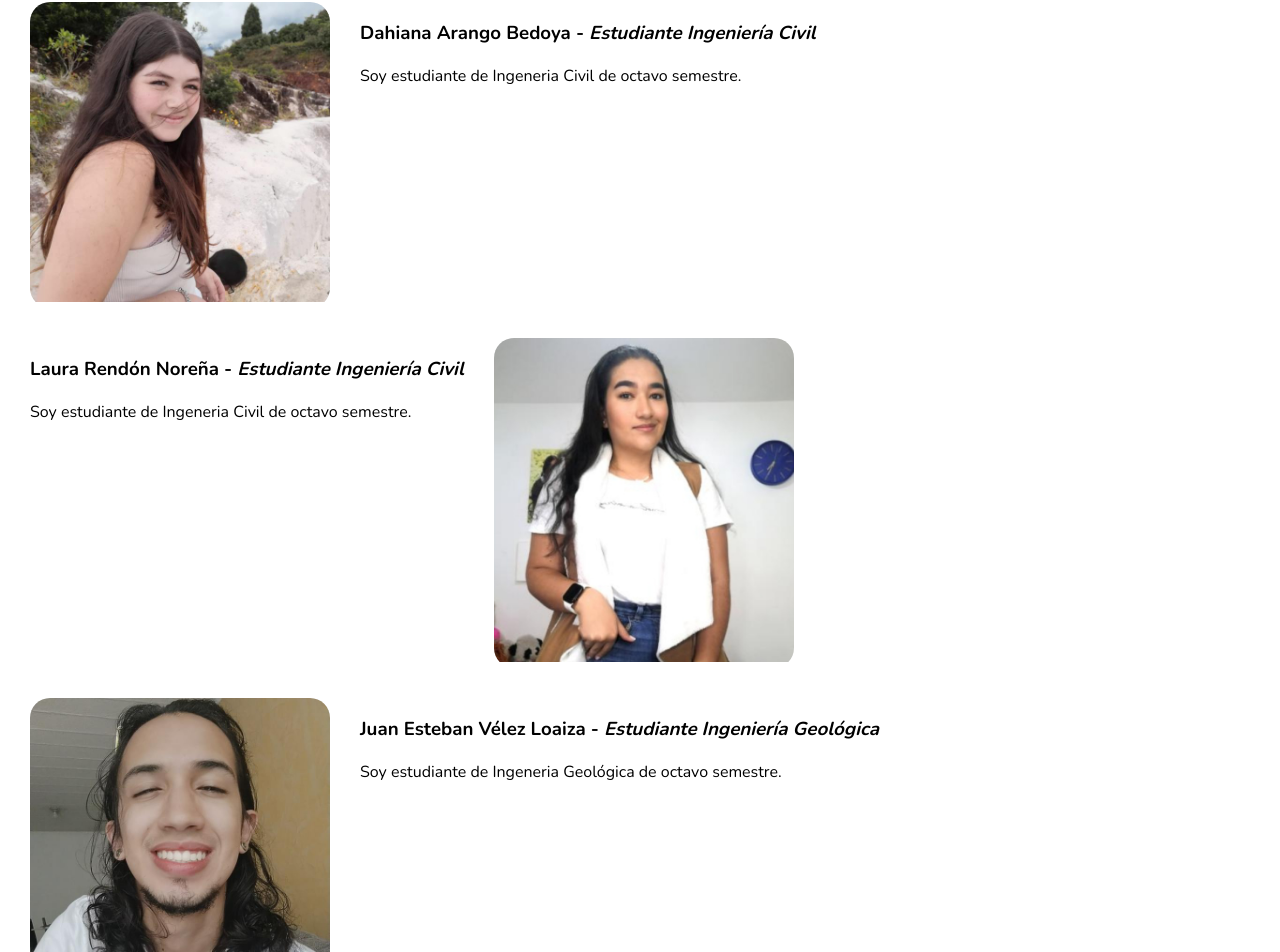
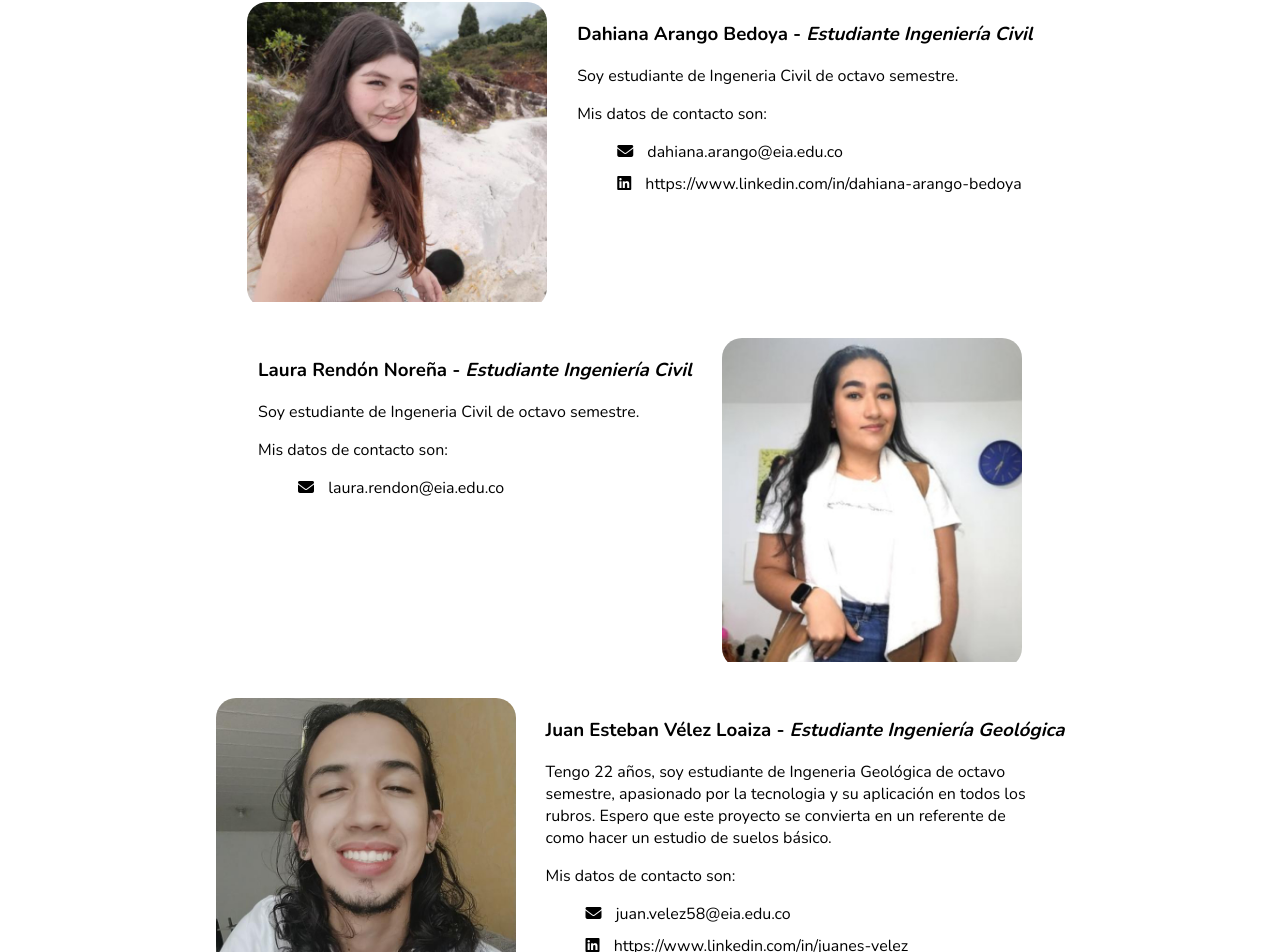
Before and after one commit to DemonQilin/suelos-trabajo, a React (Vite) app: page /#/nosotros in a window 1280 px wide. Shown: the part 201-1153 px from the top of the page. Built offline with nearby package versions, Linux system fonts and the light colour scheme.

Commit message:
Se completo el componente de Localización

```diff
--- a/index.html
+++ b/index.html
@@ -3,7 +3,7 @@
   <head>
     <meta charset="UTF-8" />
     <meta name="viewport" content="width=device-width, initial-scale=1.0" />
-    <title>Vite + React</title>
+    <title>Suelo Mina Monteblanco | Laguna Azul</title>
     <link rel="preconnect" href="https://fonts.googleapis.com">
     <link rel="preconnect" href="https://fonts.gstatic.com" crossorigin>
     <link href="https://fonts.googleapis.com/css2?family=Nunito:wght@400;500;600;700&display=swap" rel="stylesheet">
--- a/src/App.jsx
+++ b/src/App.jsx
@@ -3,6 +3,7 @@ import Header from './components/Header'
 import { Route, Routes } from 'react-router'
 import Home from './components/Home'
 import Nosotros from './components/Nosotros'
+import Localizacion from './components/Localizacion'
 
 function App() {
 
@@ -13,6 +14,7 @@ function App() {
         <Routes>
           <Route path='/' element={<Home/>}/>
           <Route path='/nosotros' element={<Nosotros />} />
+          <Route path='/localizacion' element={<Localizacion />} />
         </Routes>
       </main>
     </div>
--- /dev/null
+++ b/src/components/Localizacion.jsx
@@ -0,0 +1,37 @@
+import React from 'react'
+import '../styles/Localizacion.css'
+import locImg1 from '../assets/localizacion_1.jpg'
+
+const Localizacion = () => {
+    return (
+        <div className="Localizacion">
+            <h2 className="Localizacion_title">¿Dónde se tomó la muestra?</h2>
+            <div className="Localizacion_container">
+                <div className="Localizacion_img">
+                    <img src={locImg1} alt="Mina Monteblanco" />
+                </div>
+                <div className="Localizacion_main">
+                    <p className="Localizacion_paragraph"> La muestra para el presente análisis fue tomada en la Mina Monteblanco, ubicada en el municipio de La Unión que se localiza, en el oriente del departamento de Antioquia, a los 75˚ 24' 54'' de latitud norte y a los 5˚ 58' 38'' de longitud al oeste del meridiano de Greenwich. Su extensión total es de 198 kilómetros cuadrados, de los cuales, 62 Km2 corresponden al área urbana y 136 Km2 al área rural, teniendo así un gran alcance para la producción agrícola al igual que la obtención de minerales como el caolín ya que, este se encuentra en las principales minas compuestas por barro blanco, arcilla y cenizas volcánicas.</p>
+                    <p className="Localizacion_paragraph">
+                        La Unión limita por el norte con los municipios de La Ceja y El Carmen de Viboral, por el este con El Carmen de Viboral, por el sur con los municipios de Sonsón y Abejorral y por el oeste con el municipio de La Ceja. El municipio de La Unión dista 57 km de la ciudad de Medellín, tiene su cabecera municipal a 2.500 msnm, posee una temperatura promedio de 13 ºC. Posee un corregimiento, Mesopotamia, y 26 veredas, entre ellas El Cardal, Minitas, Fátima, San Miguel Abajo, Piedras Teherán, Chalarca, Buena Vista, San Miguel Santa Cruz, Mazorcal, San Juan, La Almería, Las Acacias, La Madera, La Palmera, Chuscalito, Pantalio, El Guarango, Vallejuelito Peñas, Las Colmenas, La Cabaña, San Francisco, Las Teresas, La Divisa, Las Brisas, La Frontera, La Concha. Tiene comunicación por carretera con los municipios de La Ceja, Carmen de Viboral, Sonsón y Abejorral.
+                    </p>
+                </div>
+            </div>
+            <div className="Localizacion_ruta">
+                <h2 className="Localizacion_title">¿Cómo llegar?</h2>
+                <p className="Localizacion_paragraph">Como se puede apreciar en el mapa para llegar a la Unión desde Medellín se pueden tomar tres rutas, de acuerdo a los siguientes puntos de partida:</p>
+                <ul className="Localizacion_lis">
+                    <li className="Localizacion_item">Santa Helena - Túnel de Oriente</li>
+                    <li className="Localizacion_item">Avenida las Palmas</li>
+                    <li className="Localizacion_item">Autopista Medellín Bogota</li>
+                </ul>
+                <iframe src="https://www.google.com/maps/embed?pb=!1m28!1m12!1m3!1d205868.8287835983!2d-75.49279704602034!3d6.165265299379618!2m3!1f0!2f0!3f0!3m2!1i1024!2i768!4f13.1!4m13!3e0!4m5!1s0x8e4428dfb80fad05%3A0x42137cfcc7b53b56!2sMedell%C3%ADn%2C%20Antioquia!3m2!1d6.2476376!2d-75.5658153!4m5!1s0x8e4697bd412310af%3A0xaba3c33a4aeef32b!2sMinas%20de%20Caol%C3%ADn%20-%20La%20Uni%C3%B3n%2C%20Unnamed%20Road%2C%20La%20Uni%C3%B3n%2C%20Antioquia!3m2!1d5.9596453!2d-75.3654499!5e1!3m2!1ses!2sco!4v1659970029991!5m2!1ses!2sco" width="600" height="450" loading="lazy" referrerPolicy="no-referrer-when-downgrade"></iframe>
+                <p className="Localizacion_paragraph">En este caso, nosotros tomamos Las Palmas en dirección hacia el retiro, pasando por el peaje Las Palmas el cual tiene un costo de $9.700 pesos colombianos, y llegando a la glorieta La Fe. Allí tomamos dirección a Rionegro hasta llegar a la glorieta Don Diego y nos encaminamos hacia La Ceja. A la salida de este municipio llegamos a la rotonda Ceja-Unión que nos lleva hasta La Unión donde utilizamos como referencia el parque principal de la Unión para encontrar la mina. Cerca al restaurante el Edén se puede utilizar el medio de transporte mototaxi, el cual tiene un costo de $10.000 pesos colombianos, para llegar a la Mina Monteblanco.</p>
+                <p className="Localizacion_paragraph">Tomando esta opción se recorren aproximadamente 63.3 Km con un tiempo estimado de viaje de 1h 35min.</p>
+                <iframe src="https://www.google.com/maps/embed?pb=!1m28!1m12!1m3!1d15447.680963165578!2d-75.37024181256083!3d5.966226705138496!2m3!1f0!2f0!3f0!3m2!1i1024!2i768!4f13.1!4m13!3e0!4m5!1s0x8e469615a1d8a7bf%3A0x8f8157c78119e618!2sParque%20Principal%20De%20La%20Uni%C3%B3n%2C%20La%20Uni%C3%B3n%2C%20Antioquia!3m2!1d5.9737393!2d-75.3613246!4m5!1s0x8e4697bd412310af%3A0xaba3c33a4aeef32b!2sMinas%20de%20Caol%C3%ADn%20-%20La%20Uni%C3%B3n%2C%20Unnamed%20Road%2C%20La%20Uni%C3%B3n%2C%20Antioquia!3m2!1d5.9596453!2d-75.3654499!5e1!3m2!1ses!2sco!4v1659969582017!5m2!1ses!2sco" width="600" height="450" loading="lazy" referrerPolicy="no-referrer-when-downgrade"></iframe>
+            </div>
+        </div>
+    )
+}
+
+export default Localizacion
--- a/src/components/Nosotros.jsx
+++ b/src/components/Nosotros.jsx
@@ -15,6 +15,11 @@ const Nosotros = () => {
                 <div className="Nosotros_main">
                     <h3 className="Nosotros_name">Dahiana Arango Bedoya - <span><i>Estudiante Ingeniería Civil</i></span></h3>
                     <p className='Nosotros_paragraph'>Soy estudiante de Ingeneria Civil de octavo semestre.</p>
+                    <p className="Nosotros_paragraph">Mis datos de contacto son:</p>
+                    <ul className='Nosotros_list'>
+                        <li className="Nosotros_item"><span><i className="fa-solid fa-envelope"></i></span> <a href="mailto:dahiana.arango@eia.edu.co?Subject=He%20visto%20tu%20pagina%20de%20suelos%20y%20me%20gustaria%20hablar%20contigo">dahiana.arango@eia.edu.co</a></li>
+                        <li className="Nosotros_item"><span><i className="fa-brands fa-linkedin"></i></span> <a href="https://www.linkedin.com/in/dahiana-arango-bedoya-798752124">https://www.linkedin.com/in/dahiana-arango-bedoya</a></li>
+                    </ul>
                 </div>
             </div>
             <div className="Nosotros_container">
@@ -24,6 +29,10 @@ const Nosotros = () => {
                 <div className="Nosotros_main Nosotros_main--inverse">
                     <h3 className="Nosotros_name">Laura Rendón Noreña - <span><i>Estudiante Ingeniería Civil</i></span></h3>
                     <p className='Nosotros_paragraph'>Soy estudiante de Ingeneria Civil de octavo semestre.</p>
+                    <p className="Nosotros_paragraph">Mis datos de contacto son:</p>
+                    <ul className='Nosotros_list'>
+                        <li className="Nosotros_item"><span><i className="fa-solid fa-envelope"></i></span> <a href="mailto:laura.rendon@eia.edu.co?Subject=He%20visto%20tu%20pagina%20de%20suelos%20y%20me%20gustaria%20hablar%20contigo">laura.rendon@eia.edu.co</a></li>
+                    </ul>
                 </div>
             </div>
             <div className="Nosotros_container">
@@ -32,7 +41,12 @@ const Nosotros = () => {
                 </div>
                 <div className="Nosotros_main">
                     <h3 className="Nosotros_name">Juan Esteban Vélez Loaiza - <span><i>Estudiante Ingeniería Geológica</i></span></h3>
-                    <p className='Nosotros_paragraph'>Soy estudiante de Ingeneria Geológica de octavo semestre.</p>
+                    <p className='Nosotros_paragraph'>Tengo 22 años, soy estudiante de Ingeneria Geológica de octavo semestre, apasionado por la tecnologia y su aplicación en todos los rubros. Espero que este proyecto se convierta en un referente de como hacer un estudio de suelos básico.</p>
+                    <p className="Nosotros_paragraph">Mis datos de contacto son:</p>
+                    <ul className='Nosotros_list'>
+                        <li className="Nosotros_item"><span><i className="fa-solid fa-envelope"></i></span> <a href="mailto:juan.velez58@eia.edu.co?Subject=He%20visto%20tu%20pagina%20de%20suelos%20y%20me%20gustaria%20hablar%20contigo">juan.velez58@eia.edu.co</a></li>
+                        <li className="Nosotros_item"><span><i className="fa-brands fa-linkedin"></i></span> <a href="https://www.linkedin.com/in/juanes-velez">https://www.linkedin.com/in/juanes-velez</a></li>
+                    </ul>
                 </div>
             </div>
         </div>
--- /dev/null
+++ b/src/styles/Localizacion.css
@@ -0,0 +1,73 @@
+.Localizacion_title {
+    margin-top: 0;
+    padding: 2rem 3rem 0;
+}
+
+.Localizacion_paragraph {
+    margin-top: 0;
+    text-align: justify;
+}
+
+.Localizacion_container {
+    padding: 0 3rem;
+    margin-bottom: 4rem;
+    display: flex;
+    flex-direction: column;
+    justify-content: center;
+    gap: 2rem;
+}
+
+.Localizacion_img {
+    flex-shrink: 0;
+    padding: 0;
+
+    border-radius: 20px;
+    box-shadow: 10px 10px 20px rgba(0, 0, 0, 0.5);
+
+    overflow: hidden;
+}
+
+.Localizacion_img img {
+    width: 100%;
+}
+
+.Localizacion_ruta {
+    padding: 2rem 3rem 0;
+    display: flex;
+    flex-direction: column;
+    align-items: center;
+
+    color: var(--letter-color);
+    background-color: rgb(92, 90, 90);
+}
+
+.Localizacion_ruta * {
+    width: 100%;
+}
+
+.Localizacion_ruta .Localizacion_title {
+    padding: 0;
+    color: var(--main-color);
+}
+
+iframe {
+    max-width: 700px;
+    margin: 0 auto 3rem;
+    aspect-ratio: 0.75;
+    border: 0;
+}
+
+@media screen and (min-width: 1024px) {
+    .Localizacion_container {
+        flex-direction: row;
+    }
+
+    .Localizacion_img {
+        width: 60%;
+        max-width: 500px;
+    }
+
+    .Localizacion_img img {
+        height: 100%;
+    }
+}
--- a/src/styles/Nosotros.css
+++ b/src/styles/Nosotros.css
@@ -1,11 +1,16 @@
 .Nosotros {
-    padding: 0 3rem;
+    padding: 2rem 3rem;
 }
 
 .Nosotros_container {
     margin-top: 3rem;
     display: flex;
+    justify-content: center;
     gap: 3rem;
+}
+
+.Nosotros_title {
+    margin-top: 0;
 }
 
 .Nosotros_img {
@@ -26,3 +31,22 @@
 .Nosotros_main--inverse {
     order: 1;
 }
+
+.Nosotros_paragraph {
+    max-width: 500px;
+}
+
+.Nosotros_list {
+    list-style-type: none;
+}
+
+.Nosotros_item {
+    margin-bottom: 1rem;
+}
+
+.Nosotros_item span {
+    display: inline-block;
+    margin-right: 1rem;
+
+    font-weight: 700;
+}
```
Also changed, not shown: src/assets/localizacion_1.jpg (added).
